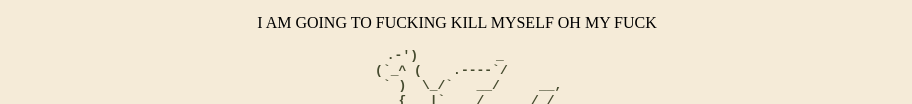
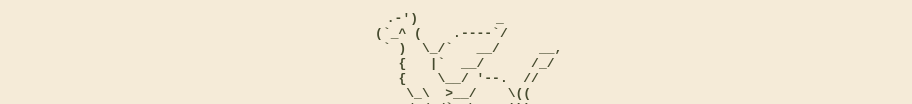
Before and after one commit to furbSpace/furb.space, a plain HTML site: page index.html in a window 1280 px wide. Shown: the part 534-638 px from the top of the page, without its empty margins (183-1095 px from the left). Drawn offline with Linux system fonts and the light colour scheme.

Commit message:
im okay i swear

```diff
--- a/index.html
+++ b/index.html
@@ -32,7 +32,6 @@
 
 <p>oh yeah mr.krabs</p>
 <a href="https://ggb18.space" target="_blank"><img src="./images/pedro.gif" alt="Pedro" height="240"></a>
-<p>I AM GOING TO FUCKING KILL MYSELF OH MY FUCK</p>
 
 </body>
 
```
